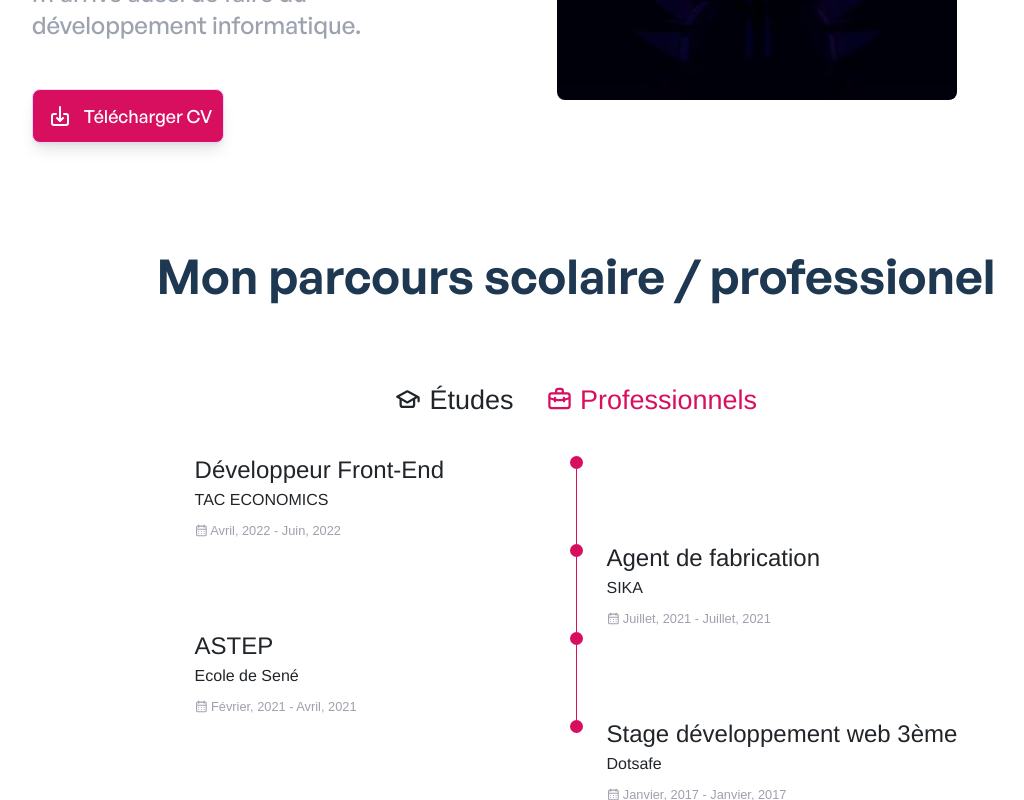
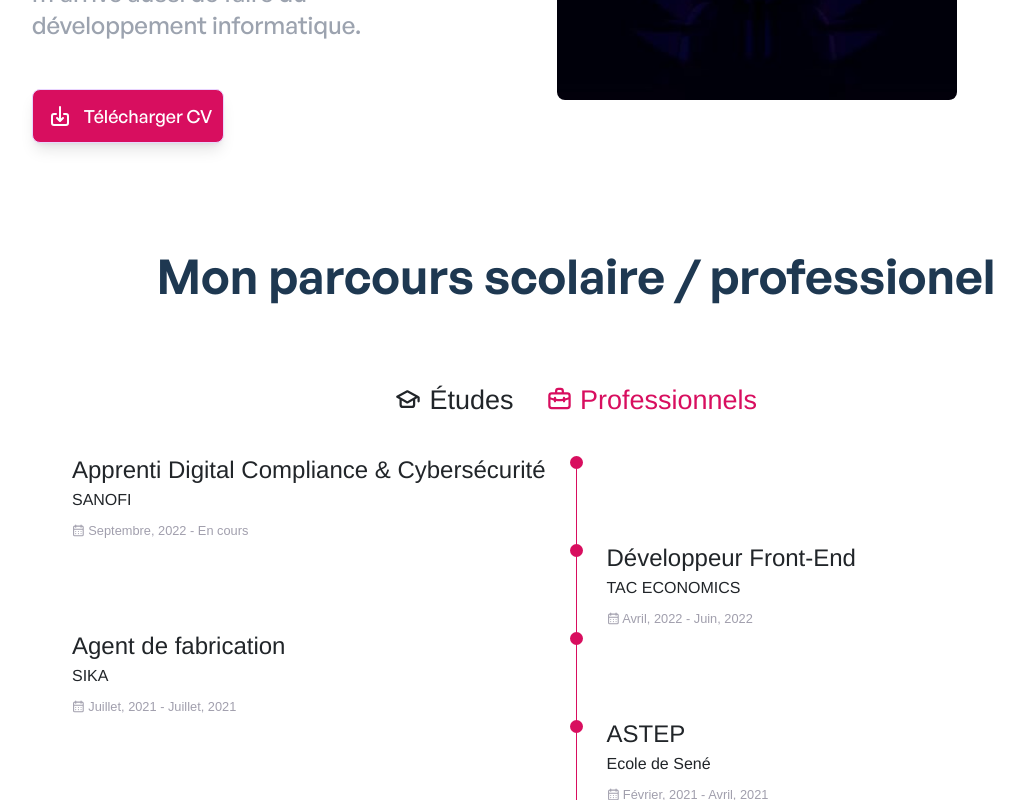
Before and after one commit to LysnakeIT/Website, a Vue app: page / in a window 1280 px wide. Both pictures are taken after a click on the element "Professionnels". Shown: the part 449-1249 px from the top of the page, without its empty margins (64-1088 px from the left). Built offline with nearby package versions, Linux system fonts and the light colour scheme.

Commit message:
📝Ajout d'un nouveau parcours

```diff
--- a/src/components/ParcoursSection.vue
+++ b/src/components/ParcoursSection.vue
@@ -105,15 +105,15 @@ export default {
                 <div :class="parcoursActiveProfessionnel" v-show="parcoursType === 'professionel'">
                     <div class="parcours__data">
                         <div>
-                            <h3 class="dark:text-ternary-light parcours__title">Développeur Front-End</h3>
+                            <h3 class="dark:text-ternary-light parcours__title">Apprenti Digital Compliance & Cybersécurité</h3>
                             <span class="dark:text-ternary-light parcours__subtitle">
-                                <p style="margin : 0 !important;">TAC ECONOMICS</p>
+                                <p style="margin : 0 !important;">SANOFI</p>
                             </span>
                             <div class="parcours__calendar">
                                 <svg width="1em" xmlns="http://www.w3.org/2000/svg" class="ui-svg-inline" fill="currentColor" data-name="Layer 1" viewBox="0 0 24 24">
                                     <path d="M12,19a1,1,0,1,0-1-1A1,1,0,0,0,12,19Zm5,0a1,1,0,1,0-1-1A1,1,0,0,0,17,19Zm0-4a1,1,0,1,0-1-1A1,1,0,0,0,17,15Zm-5,0a1,1,0,1,0-1-1A1,1,0,0,0,12,15ZM19,3H18V2a1,1,0,0,0-2,0V3H8V2A1,1,0,0,0,6,2V3H5A3,3,0,0,0,2,6V20a3,3,0,0,0,3,3H19a3,3,0,0,0,3-3V6A3,3,0,0,0,19,3Zm1,17a1,1,0,0,1-1,1H5a1,1,0,0,1-1-1V11H20ZM20,9H4V6A1,1,0,0,1,5,5H6V6A1,1,0,0,0,8,6V5h8V6a1,1,0,0,0,2,0V5h1a1,1,0,0,1,1,1ZM7,15a1,1,0,1,0-1-1A1,1,0,0,0,7,15Zm0,4a1,1,0,1,0-1-1A1,1,0,0,0,7,19Z"/>
                                 </svg>
-                                Avril, 2022 - Juin, 2022
+                                Septembre, 2022 - En cours
                             </div>
                         </div>
                         <div>
@@ -129,6 +129,21 @@ export default {
                             <span class="parcours__line"></span>
                         </div>
                         <div>
+                            <h3 class="dark:text-ternary-light parcours__title">Développeur Front-End</h3>
+                            <span class="dark:text-ternary-light parcours__subtitle">
+                                <p style="margin : 0 !important;">TAC ECONOMICS</p>
+                            </span>
+                            <div class="parcours__calendar">
+                                <svg width="1em" xmlns="http://www.w3.org/2000/svg" class="ui-svg-inline" fill="currentColor" data-name="Layer 1" viewBox="0 0 24 24">
+                                    <path d="M12,19a1,1,0,1,0-1-1A1,1,0,0,0,12,19Zm5,0a1,1,0,1,0-1-1A1,1,0,0,0,17,19Zm0-4a1,1,0,1,0-1-1A1,1,0,0,0,17,15Zm-5,0a1,1,0,1,0-1-1A1,1,0,0,0,12,15ZM19,3H18V2a1,1,0,0,0-2,0V3H8V2A1,1,0,0,0,6,2V3H5A3,3,0,0,0,2,6V20a3,3,0,0,0,3,3H19a3,3,0,0,0,3-3V6A3,3,0,0,0,19,3Zm1,17a1,1,0,0,1-1,1H5a1,1,0,0,1-1-1V11H20ZM20,9H4V6A1,1,0,0,1,5,5H6V6A1,1,0,0,0,8,6V5h8V6a1,1,0,0,0,2,0V5h1a1,1,0,0,1,1,1ZM7,15a1,1,0,1,0-1-1A1,1,0,0,0,7,15Zm0,4a1,1,0,1,0-1-1A1,1,0,0,0,7,19Z"/>
+                                </svg>
+                                Avril, 2022 - Juin, 2022
+                            </div>
+                        </div>
+                    </div>
+
+                    <div class="parcours__data">
+                        <div>
                             <h3 class="dark:text-ternary-light parcours__title">Agent de fabrication</h3>
                             <span class="dark:text-ternary-light parcours__subtitle">
                                 <p style="margin : 0 !important;">SIKA</p>
@@ -137,12 +152,21 @@ export default {
                                 <svg width="1em" xmlns="http://www.w3.org/2000/svg" class="ui-svg-inline" fill="currentColor" data-name="Layer 1" viewBox="0 0 24 24">
                                     <path d="M12,19a1,1,0,1,0-1-1A1,1,0,0,0,12,19Zm5,0a1,1,0,1,0-1-1A1,1,0,0,0,17,19Zm0-4a1,1,0,1,0-1-1A1,1,0,0,0,17,15Zm-5,0a1,1,0,1,0-1-1A1,1,0,0,0,12,15ZM19,3H18V2a1,1,0,0,0-2,0V3H8V2A1,1,0,0,0,6,2V3H5A3,3,0,0,0,2,6V20a3,3,0,0,0,3,3H19a3,3,0,0,0,3-3V6A3,3,0,0,0,19,3Zm1,17a1,1,0,0,1-1,1H5a1,1,0,0,1-1-1V11H20ZM20,9H4V6A1,1,0,0,1,5,5H6V6A1,1,0,0,0,8,6V5h8V6a1,1,0,0,0,2,0V5h1a1,1,0,0,1,1,1ZM7,15a1,1,0,1,0-1-1A1,1,0,0,0,7,15Zm0,4a1,1,0,1,0-1-1A1,1,0,0,0,7,19Z"/>
                                 </svg>
-                                Juillet, 2021 - Juillet, 2021
+                               Juillet, 2021 - Juillet, 2021
                             </div>
+                        </div>
+                        <div>
+                            <span class="parcours__rounder"></span>
+                            <span class="parcours__line"></span>
                         </div>
                     </div>
 
                     <div class="parcours__data">
+                        <div></div>
+                        <div>
+                            <span class="parcours__rounder"></span>
+                            <span class="parcours__line"></span>
+                        </div>
                         <div>
                             <h3 class="dark:text-ternary-light parcours__title">ASTEP</h3>
                             <span class="dark:text-ternary-light parcours__subtitle">
@@ -155,17 +179,9 @@ export default {
                                 Février, 2021 - Avril, 2021
                             </div>
                         </div>
-                        <div>
-                            <span class="parcours__rounder"></span>
-                            <span class="parcours__line"></span>
-                        </div>
                     </div>
 
                     <div class="parcours__data">
-                        <div></div>
-                        <div>
-                            <span class="parcours__rounder"></span>
-                        </div>
                         <div>
                             <h3 class="dark:text-ternary-light parcours__title">Stage développement web 3ème</h3>
                             <span class="dark:text-ternary-light parcours__subtitle">
@@ -177,6 +193,9 @@ export default {
                                 </svg>
                                 Janvier, 2017 - Janvier, 2017
                             </div>
+                        </div>
+                        <div>
+                            <span class="parcours__rounder"></span>
                         </div>
                     </div>
                 </div>
```
